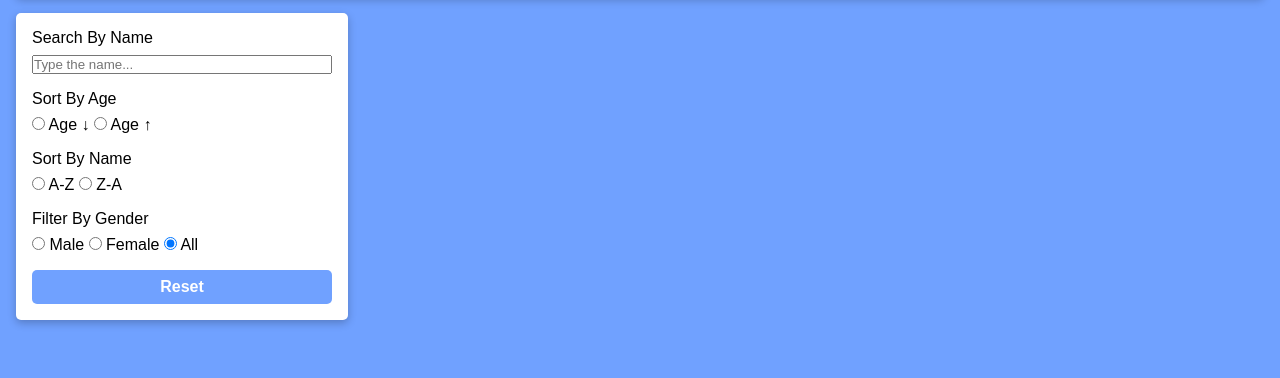
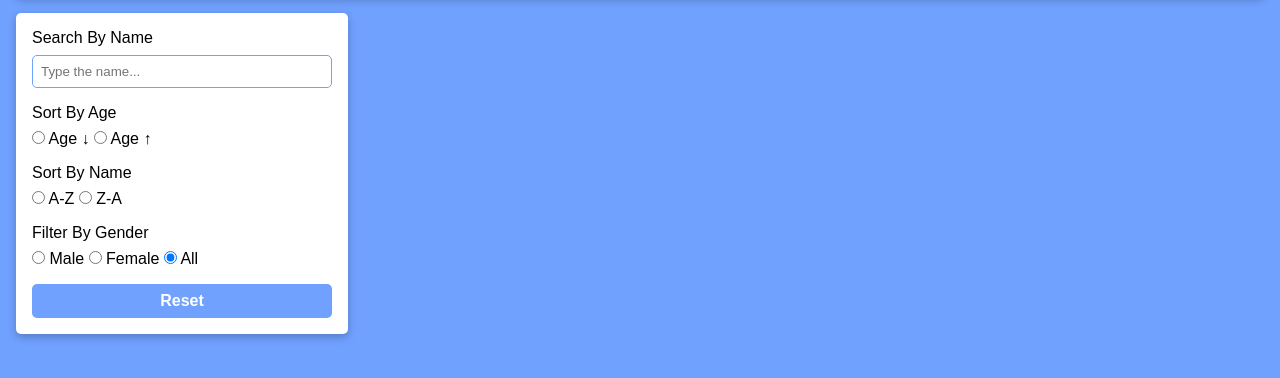
Before and after one commit to kovalov/kottans-friends-app, a plain HTML site: page index.html in a window 1280 px wide. Shown: the part 88-466 px from the top of the page. Drawn offline with Linux system fonts and the light colour scheme; no server answers.

Commit message:
updated form ui

```diff
--- a/styles.css
+++ b/styles.css
@@ -69,6 +69,10 @@ body {
 
 .filter-options__name-search-control {
 	width: 100%;
+	padding: 0.5rem;
+	border-radius: var(--rounded);
+	border: 1px solid var(--primary-color);
+	outline: none;
 }
 
 .filter-options__button {
```
